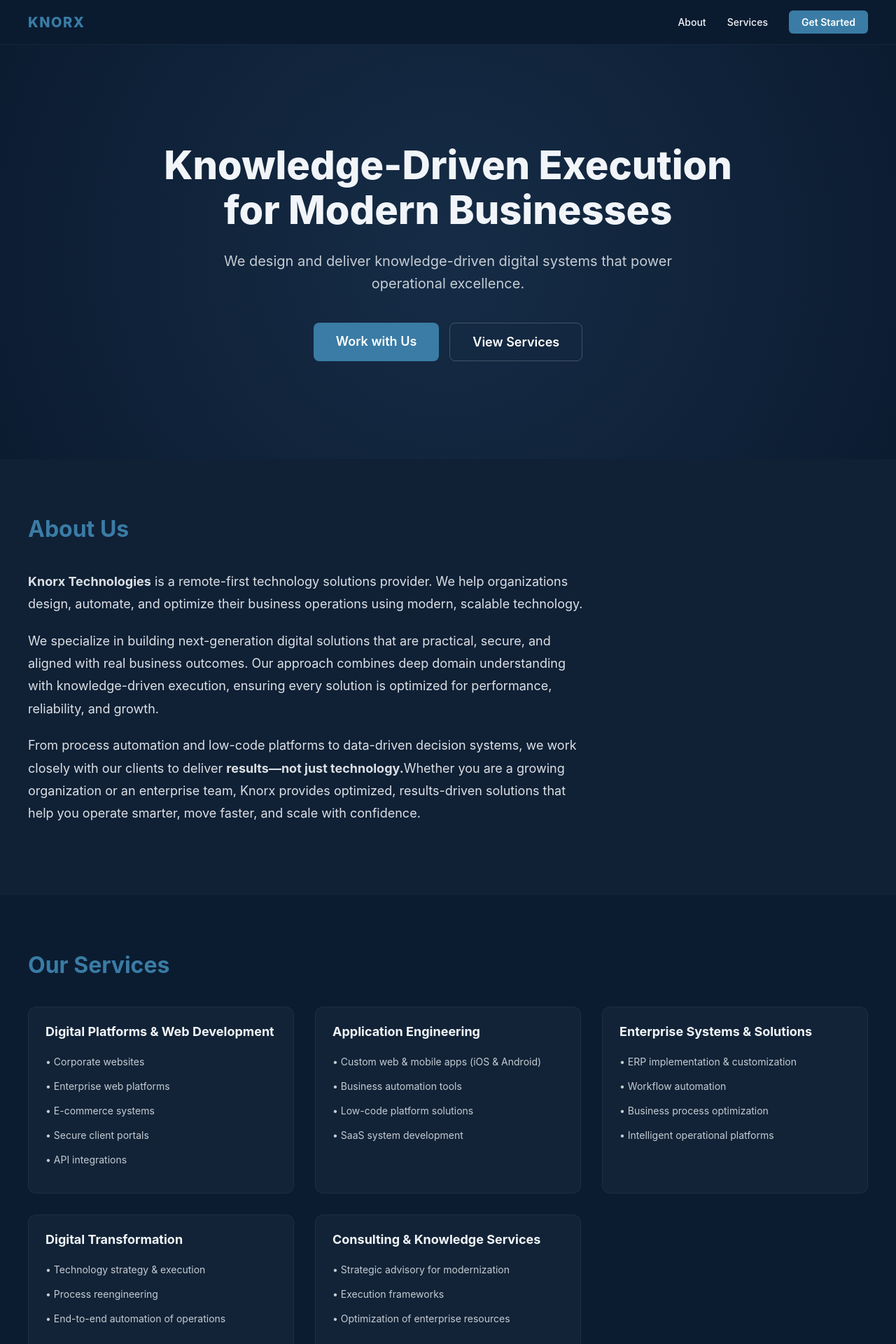
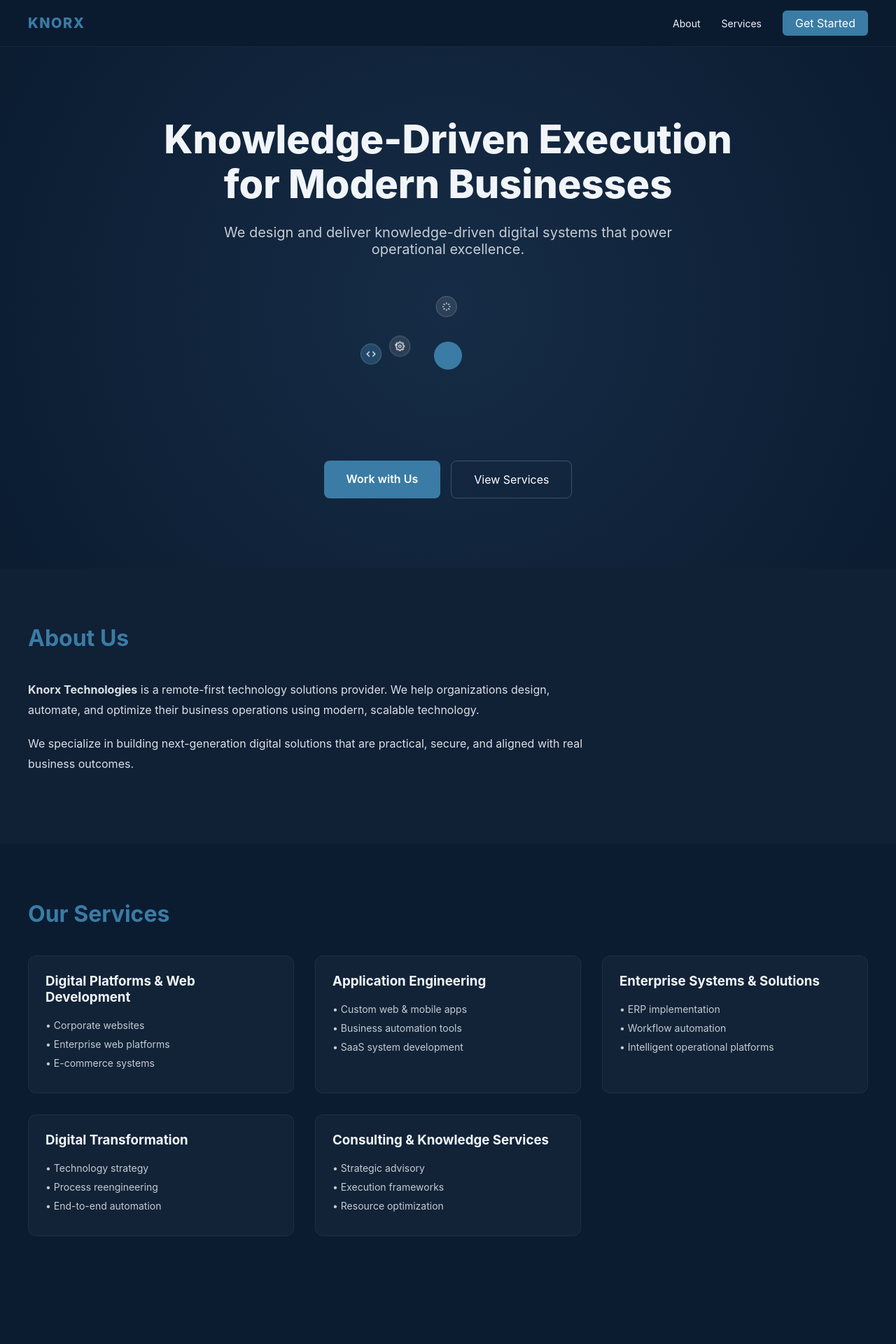
Before and after one commit to Sixtus-Ikpali/knorx-website, a Next.js app: page / in a window 1280 px wide. Shown: the top 1920 px of the page at 70% size. Built offline with nearby package versions, Linux system fonts and the light colour scheme.

Commit message:
Add tech orbit animation to hero section

```diff
--- a/app/page.tsx
+++ b/app/page.tsx
@@ -10,14 +10,12 @@ export default function Home() {
   const [error, setError] = useState<string | null>(null);
   const [year, setYear] = useState<number>(2026);
 
-  // Mobile Menu State
   const [isMobileMenuOpen, setIsMobileMenuOpen] = useState(false);
 
   useEffect(() => {
     setYear(new Date().getFullYear());
   }, []);
 
-  // Lock body scroll when mobile menu is open
   useEffect(() => {
     if (isMobileMenuOpen) {
       document.body.style.overflow = 'hidden';
@@ -59,10 +57,6 @@ export default function Home() {
 
   return (
     <main style={styles.main}>
-      {/* INTERNAL CSS FOR RESPONSIVENESS
-         This handles the logic to show/hide the hamburger button
-         based on screen width.
-      */}
       <style jsx global>{`
         @media (max-width: 768px) {
           .desktop-nav { display: none !important; }
@@ -72,40 +66,42 @@ export default function Home() {
           .desktop-nav { display: flex !important; }
           .mobile-toggle { display: none !important; }
         }
+
+        /* KEYFRAMES FOR ORBIT ANIMATION */
+        @keyframes orbit {
+          from { transform: rotate(0deg) translateX(70px) rotate(0deg); }
+          to   { transform: rotate(360deg) translateX(70px) rotate(-360deg); }
+        }
+        @keyframes orbit-reverse {
+          from { transform: rotate(360deg) translateX(110px) rotate(-360deg); }
+          to   { transform: rotate(0deg) translateX(110px) rotate(0deg); }
+        }
+        @keyframes pulse-ring {
+          0% { transform: scale(0.8); opacity: 0.5; }
+          50% { transform: scale(1.2); opacity: 0.2; }
+          100% { transform: scale(0.8); opacity: 0.5; }
+        }
       `}</style>
 
       <header style={styles.header}>
         <div style={styles.nav}>
-          {/* LOGO */}
           <div style={styles.logoContainer}>
-             {/* If you have the image, uncomment the img tag below.
-                 If not, the text fallback looks great too. */}
-            {/* <img src="/logo.png" alt="KNORX Logo" style={styles.logoImage} /> */}
             <span style={styles.logoText}>KNORX</span>
           </div>
 
-          {/* DESKTOP NAVIGATION */}
           <div className="desktop-nav" style={styles.navLinks}>
             <a href="#about" style={styles.link}>About</a>
             <a href="#services" style={styles.link}>Services</a>
             <a href="#contact" style={styles.navButton}>Get Started</a>
           </div>
 
-          {/* MOBILE HAMBURGER BUTTON */}
-          <button
-            className="mobile-toggle"
-            onClick={toggleMenu}
-            style={styles.hamburgerButton}
-            aria-label="Toggle menu"
-          >
+          <button className="mobile-toggle" onClick={toggleMenu} style={styles.hamburgerButton} aria-label="Toggle menu">
             {isMobileMenuOpen ? (
-              // Close Icon (X)
               <svg width="24" height="24" viewBox="0 0 24 24" fill="none" stroke="currentColor" strokeWidth="2">
                 <line x1="18" y1="6" x2="6" y2="18"></line>
                 <line x1="6" y1="6" x2="18" y2="18"></line>
               </svg>
             ) : (
-              // Hamburger Icon
               <svg width="24" height="24" viewBox="0 0 24 24" fill="none" stroke="currentColor" strokeWidth="2">
                 <line x1="3" y1="12" x2="21" y2="12"></line>
                 <line x1="3" y1="6" x2="21" y2="6"></line>
@@ -116,7 +112,6 @@ export default function Home() {
         </div>
       </header>
 
-      {/* MOBILE MENU OVERLAY */}
       {isMobileMenuOpen && (
         <div style={styles.mobileMenu}>
           <div style={styles.mobileMenuLinks}>
@@ -127,21 +122,35 @@ export default function Home() {
         </div>
       )}
 
-      {/* HERO SECTION */}
+      {/* HERO SECTION WITH ANIMATION */}
       <section style={styles.hero}>
-        <h1 style={styles.heading}>
-          Knowledge-Driven Execution for Modern Businesses
-        </h1>
-        <p style={styles.subtext}>
-          We design and deliver knowledge-driven digital systems that power operational excellence.
-        </p>
+        <h1 style={styles.heading}>Knowledge-Driven Execution for Modern Businesses</h1>
+        <p style={styles.subtext}>We design and deliver knowledge-driven digital systems that power operational excellence.</p>
+
+        {/* TECH ORBIT ANIMATION COMPONENT */}
+        <div style={styles.orbitContainer}>
+          <div style={styles.centralNode}>
+             <div style={styles.pulseRing}></div>
+          </div>
+          {/* Orbiting Icons/Nodes */}
+          <div style={{...styles.orbitNode, animation: 'orbit 8s linear infinite'}}>
+             <svg width="14" height="14" viewBox="0 0 24 24" fill="none" stroke="#fff" strokeWidth="2"><path d="M12 2v4m0 12v4M4.93 4.93l2.83 2.83m8.48 8.48l2.83 2.83M2 12h4m12 0h4M4.93 19.07l2.83-2.83m8.48-8.48l2.83-2.83"/></svg>
+          </div>
+          <div style={{...styles.orbitNode, animation: 'orbit-reverse 12s linear infinite', backgroundColor: 'rgba(58, 124, 165, 0.4)'}}>
+             <svg width="14" height="14" viewBox="0 0 24 24" fill="none" stroke="#fff" strokeWidth="2"><polyline points="16 18 22 12 16 6"></polyline><polyline points="8 6 2 12 8 18"></polyline></svg>
+          </div>
+          <div style={{...styles.orbitNode, animation: 'orbit 15s linear infinite', animationDelay: '-2s'}}>
+             <svg width="14" height="14" viewBox="0 0 24 24" fill="none" stroke="#fff" strokeWidth="2"><circle cx="12" cy="12" r="3"></circle><path d="M19.4 15a1.65 1.65 0 0 0 .33 1.82l.06.06a2 2 0 0 1 0 2.83 2 2 0 0 1-2.83 0l-.06-.06a1.65 1.65 0 0 0-1.82-.33 1.65 1.65 0 0 0-1 1.51V21a2 2 0 0 1-2 2 2 2 0 0 1-2-2v-.09A1.65 1.65 0 0 0 9 19.4a1.65 1.65 0 0 0-1.82.33l-.06.06a2 2 0 0 1-2.83 0 2 2 0 0 1 0-2.83l.06-.06a1.65 1.65 0 0 0 .33-1.82 1.65 1.65 0 0 0-1.51-1V11a2 2 0 0 1-2-2 2 2 0 0 1 2-2h.09A1.65 1.65 0 0 0 4.6 9a1.65 1.65 0 0 0-.33-1.82l-.06-.06a2 2 0 0 1 0-2.83 2 2 0 0 1 2.83 0l.06.06a1.65 1.65 0 0 0 1.82.33H9a1.65 1.65 0 0 0 1-1.51V3a2 2 0 0 1 2-2 2 2 0 0 1 2 2v.09a1.65 1.65 0 0 0 1 1.51 1.65 1.65 0 0 0 1.82-.33l.06-.06a2 2 0 0 1 2.83 0 2 2 0 0 1 0 2.83l-.06.06a1.65 1.65 0 0 0-.33 1.82V9a1.65 1.65 0 0 0 1.51 1H21a2 2 0 0 1 2 2 2 2 0 0 1-2 2h-.09a1.65 1.65 0 0 0-1.51 1z"></path></svg>
+          </div>
+        </div>
+
         <div style={{ marginTop: '40px', display: 'flex', flexWrap: 'wrap', gap: '15px', justifyContent: 'center' }}>
           <a href="#contact" style={styles.heroButton}>Work with Us</a>
           <a href="#services" style={styles.heroSecondaryButton}>View Services</a>
         </div>
       </section>
 
-      {/* ABOUT US SECTION */}
+      {/* REST OF THE SECTIONS REMAIN THE SAME */}
       <section id="about" style={styles.aboutSection}>
         <div style={styles.container}>
           <h2 style={styles.sectionTitle}>About Us</h2>
@@ -152,18 +161,11 @@ export default function Home() {
             </p>
             <p style={styles.aboutText}>
               We specialize in building next-generation digital solutions that are practical, secure, and aligned with real business outcomes.
-              Our approach combines deep domain understanding with knowledge-driven execution, ensuring every solution is optimized for performance, reliability, and growth.
-            </p>
-
-            <p style={styles.aboutText}>
-              From process automation and low-code platforms to data-driven decision systems, we work closely with our clients to deliver <strong>results—not just technology.</strong>
-              Whether you are a growing organization or an enterprise team, Knorx provides optimized, results-driven solutions that help you operate smarter, move faster, and scale with confidence.
             </p>
           </div>
         </div>
       </section>
 
-      {/* SERVICES SECTION */}
       <section id="services" style={styles.section}>
         <div style={styles.container}>
           <h2 style={styles.sectionTitle}>Our Services</h2>
@@ -182,23 +184,15 @@ export default function Home() {
         </div>
       </section>
 
-      {/* CONTACT SECTION */}
       <section id="contact" style={styles.section}>
         <div style={styles.container}>
           <div style={styles.contactContainer}>
             <h2 style={styles.sectionTitle}>Start a Conversation</h2>
-            <p style={{ marginBottom: '24px', opacity: 0.7 }}>
-              Ready to modernize your infrastructure? Let’s discuss your objectives.
-            </p>
             <form onSubmit={handleSubmit} style={styles.form}>
               <input name="name" placeholder="Full Name" required style={styles.input} />
               <input name="email" type="email" placeholder="Email" required style={styles.input} />
               <textarea name="message" placeholder="How can we help?" required style={styles.textarea} />
-              <button
-                type="submit"
-                disabled={loading}
-                style={{...styles.button, opacity: loading ? 0.7 : 1}}
-              >
+              <button type="submit" disabled={loading} style={{...styles.button, opacity: loading ? 0.7 : 1}}>
                 {loading ? 'Sending...' : 'Send Message'}
               </button>
               {success && <p style={{ color: '#4ade80', marginTop: '10px' }}>✓ Message sent successfully.</p>}
@@ -216,272 +210,54 @@ export default function Home() {
 }
 
 const services = [
-  {
-    title: 'Digital Platforms & Web Development',
-    items: ['Corporate websites', 'Enterprise web platforms', 'E-commerce systems', 'Secure client portals', 'API integrations']
-  },
-  {
-    title: 'Application Engineering',
-    items: ['Custom web & mobile apps (iOS & Android)', 'Business automation tools', 'Low-code platform solutions', 'SaaS system development']
-  },
-  {
-    title: 'Enterprise Systems & Solutions',
-    items: ['ERP implementation & customization', 'Workflow automation', 'Business process optimization', 'Intelligent operational platforms']
-  },
-  {
-    title: 'Digital Transformation',
-    items: ['Technology strategy & execution', 'Process reengineering', 'End-to-end automation of operations']
-  },
-  {
-    title: 'Consulting & Knowledge Services',
-    items: ['Strategic advisory for modernization', 'Execution frameworks', 'Optimization of enterprise resources']
-  }
+  { title: 'Digital Platforms & Web Development', items: ['Corporate websites', 'Enterprise web platforms', 'E-commerce systems'] },
+  { title: 'Application Engineering', items: ['Custom web & mobile apps', 'Business automation tools', 'SaaS system development'] },
+  { title: 'Enterprise Systems & Solutions', items: ['ERP implementation', 'Workflow automation', 'Intelligent operational platforms'] },
+  { title: 'Digital Transformation', items: ['Technology strategy', 'Process reengineering', 'End-to-end automation'] },
+  { title: 'Consulting & Knowledge Services', items: ['Strategic advisory', 'Execution frameworks', 'Resource optimization'] }
 ];
 
 const styles: { [key: string]: React.CSSProperties } = {
-  main: {
-    fontFamily: 'Inter, system-ui, sans-serif',
-    backgroundColor: '#0b1c31',
-    color: '#f1f5f9',
-    minHeight: '100vh',
-    scrollBehavior: 'smooth'
-  },
-  header: {
-    padding: '15px 20px', // Adjusted for mobile
-    borderBottom: '1px solid rgba(255,255,255,0.05)',
-    position: 'sticky',
-    top: 0,
-    backgroundColor: 'rgba(11, 28, 49, 0.95)',
-    backdropFilter: 'blur(10px)',
-    zIndex: 100
-  },
-  nav: {
-    display: 'flex',
-    justifyContent: 'space-between',
-    alignItems: 'center',
-    maxWidth: '1200px',
-    margin: '0 auto'
-  },
-  logoContainer: {
-    display: 'flex',
-    alignItems: 'center',
-    gap: '12px'
-  },
-  logoImage: {
-    height: '40px',
-    width: 'auto',
-    borderRadius: '4px'
-  },
-  logoText: {
-    color: '#3a7ca5',
-    fontWeight: 800,
-    fontSize: '20px',
-    letterSpacing: '1.5px'
-  },
-  navLinks: {
-    display: 'flex', // Default, hidden by CSS on mobile
-    alignItems: 'center',
-    gap: '30px'
-  },
-  hamburgerButton: {
-    background: 'none',
-    border: 'none',
-    color: '#f1f5f9',
-    cursor: 'pointer',
-    padding: '5px',
-    display: 'none' // Default, shown by CSS on mobile
-  },
-  mobileMenu: {
-    position: 'fixed',
-    top: '70px', // Below header
-    left: 0,
-    width: '100%',
-    height: 'calc(100vh - 70px)',
-    backgroundColor: '#0b1c31',
-    zIndex: 99,
-    display: 'flex',
-    justifyContent: 'center',
-    alignItems: 'flex-start',
-    paddingTop: '60px'
-  },
-  mobileMenuLinks: {
-    display: 'flex',
-    flexDirection: 'column',
-    alignItems: 'center',
-    gap: '30px',
-    width: '100%'
-  },
-  mobileLink: {
-    fontSize: '20px',
-    color: '#f1f5f9',
-    textDecoration: 'none',
-    fontWeight: 500
-  },
-  mobileButton: {
-    backgroundColor: '#3a7ca5',
-    color: '#fff',
-    padding: '16px 40px',
-    borderRadius: '8px',
-    textDecoration: 'none',
-    fontSize: '18px',
-    fontWeight: 600
-  },
-  link: {
-    color: '#f1f5f9',
-    textDecoration: 'none',
-    fontSize: '14px',
-    fontWeight: 500
-  },
-  navButton: {
-    backgroundColor: '#3a7ca5',
-    color: '#fff',
-    padding: '8px 18px',
-    borderRadius: '6px',
-    textDecoration: 'none',
-    fontSize: '14px',
-    fontWeight: 600
-  },
-  hero: {
-    padding: '140px 20px',
-    textAlign: 'center',
-    background: 'radial-gradient(circle at 50% 50%, #162c46 0%, #0b1c31 100%)'
-  },
-  heading: {
-    fontSize: 'clamp(32px, 6vw, 56px)', // Clamp handles resizing
-    fontWeight: 800,
-    maxWidth: '900px',
-    margin: '0 auto',
-    lineHeight: 1.15
-  },
-  subtext: {
-    marginTop: '24px',
-    fontSize: 'clamp(16px, 4vw, 20px)',
-    opacity: 0.8,
-    maxWidth: '700px',
-    margin: '24px auto 0',
-    lineHeight: 1.6
-  },
-  heroButton: {
-    display: 'inline-block',
-    backgroundColor: '#3a7ca5',
-    color: '#fff',
-    padding: '16px 32px',
-    borderRadius: '8px',
-    textDecoration: 'none',
-    fontWeight: 600,
-    fontSize: '18px',
-  },
-  heroSecondaryButton: {
-    display: 'inline-block',
-    backgroundColor: 'transparent',
-    color: '#fff',
-    padding: '16px 32px',
-    borderRadius: '8px',
-    textDecoration: 'none',
-    fontWeight: 600,
-    fontSize: '18px',
-    border: '1px solid rgba(255,255,255,0.2)'
-  },
-  container: {
-    maxWidth: '1200px',
-    margin: '0 auto'
-  },
-  section: {
-    padding: '80px 20px'
-  },
-  aboutSection: {
-    padding: '80px 20px',
-    backgroundColor: 'rgba(255,255,255,0.02)'
-  },
-  aboutContent: {
-    maxWidth: '800px',
-    lineHeight: '1.8',
-    fontSize: 'clamp(16px, 2vw, 18px)'
-  },
-  aboutText: {
-    marginBottom: '20px',
-    opacity: 0.9
-  },
-  sectionTitle: {
-    fontSize: 'clamp(28px, 4vw, 32px)',
-    marginBottom: '40px',
-    color: '#3a7ca5',
-    fontWeight: 700
-  },
-  grid: {
-    display: 'grid',
-    gridTemplateColumns: 'repeat(auto-fit, minmax(280px, 1fr))',
-    gap: '30px'
-  },
-  card: {
-    padding: '24px',
-    backgroundColor: 'rgba(255,255,255,0.03)',
-    borderRadius: '12px',
-    border: '1px solid rgba(255,255,255,0.05)'
-  },
-  cardTitle: {
-    color: '#f1f5f9',
-    marginBottom: '20px',
-    fontSize: '18px',
-    fontWeight: 700
-  },
-  list: {
-    listStyleType: 'none',
-    padding: 0,
-    margin: 0,
-    opacity: 0.8,
-    fontSize: '14px',
-    lineHeight: '1.8'
-  },
-  listItem: {
-    marginBottom: '10px'
-  },
-  contactContainer: {
-    maxWidth: '600px',
-    width: '100%'
-  },
-  form: {
-    display: 'flex',
-    flexDirection: 'column',
-    gap: '16px'
-  },
-  input: {
-    padding: '14px',
-    borderRadius: '8px',
-    border: '1px solid rgba(255,255,255,0.1)',
-    backgroundColor: 'rgba(255,255,255,0.05)',
-    color: '#fff',
-    outline: 'none',
-    fontSize: '16px',
-    width: '100%'
-  },
-  textarea: {
-    padding: '14px',
-    borderRadius: '8px',
-    border: '1px solid rgba(255,255,255,0.1)',
-    backgroundColor: 'rgba(255,255,255,0.05)',
-    color: '#fff',
-    minHeight: '150px',
-    outline: 'none',
-    fontFamily: 'inherit',
-    fontSize: '16px',
-    width: '100%'
-  },
-  button: {
-    backgroundColor: '#3a7ca5',
-    padding: '16px',
-    borderRadius: '8px',
-    border: 'none',
-    color: '#ffffff',
-    fontWeight: 600,
-    cursor: 'pointer',
-    fontSize: '16px'
-  },
-  footer: {
-    padding: '60px 20px',
-    textAlign: 'center',
-    opacity: 0.5,
-    fontSize: '14px',
-    borderTop: '1px solid rgba(255,255,255,0.05)'
-  }
+  main: { fontFamily: 'Inter, system-ui, sans-serif', backgroundColor: '#0b1c31', color: '#f1f5f9', minHeight: '100vh', scrollBehavior: 'smooth' },
+  header: { padding: '15px 20px', borderBottom: '1px solid rgba(255,255,255,0.05)', position: 'sticky', top: 0, backgroundColor: 'rgba(11, 28, 49, 0.95)', backdropFilter: 'blur(10px)', zIndex: 100 },
+  nav: { display: 'flex', justifyContent: 'space-between', alignItems: 'center', maxWidth: '1200px', margin: '0 auto' },
+  logoContainer: { display: 'flex', alignItems: 'center', gap: '12px' },
+  logoText: { color: '#3a7ca5', fontWeight: 800, fontSize: '20px', letterSpacing: '1.5px' },
+  navLinks: { display: 'flex', alignItems: 'center', gap: '30px' },
+  hamburgerButton: { background: 'none', border: 'none', color: '#f1f5f9', cursor: 'pointer', padding: '5px' },
+  mobileMenu: { position: 'fixed', top: '70px', left: 0, width: '100%', height: 'calc(100vh - 70px)', backgroundColor: '#0b1c31', zIndex: 99, display: 'flex', justifyContent: 'center', alignItems: 'flex-start', paddingTop: '60px' },
+  mobileMenuLinks: { display: 'flex', flexDirection: 'column', alignItems: 'center', gap: '30px', width: '100%' },
+  mobileLink: { fontSize: '20px', color: '#f1f5f9', textDecoration: 'none' },
+  mobileButton: { backgroundColor: '#3a7ca5', color: '#fff', padding: '16px 40px', borderRadius: '8px', textDecoration: 'none' },
+  link: { color: '#f1f5f9', textDecoration: 'none', fontSize: '14px' },
+  navButton: { backgroundColor: '#3a7ca5', color: '#fff', padding: '8px 18px', borderRadius: '6px', textDecoration: 'none' },
+  hero: { padding: '100px 20px', textAlign: 'center', background: 'radial-gradient(circle at 50% 50%, #162c46 0%, #0b1c31 100%)', display: 'flex', flexDirection: 'column', alignItems: 'center' },
+  heading: { fontSize: 'clamp(32px, 6vw, 56px)', fontWeight: 800, maxWidth: '900px', margin: '0 auto', lineHeight: 1.15 },
+  subtext: { marginTop: '24px', fontSize: 'clamp(16px, 4vw, 20px)', opacity: 0.8, maxWidth: '700px', margin: '24px auto 0' },
+
+  /* NEW ANIMATION STYLES */
+  orbitContainer: { position: 'relative', width: '300px', height: '220px', display: 'flex', justifyContent: 'center', alignItems: 'center', marginTop: '30px' },
+  centralNode: { width: '40px', height: '40px', backgroundColor: '#3a7ca5', borderRadius: '50%', zIndex: 5, position: 'relative' },
+  pulseRing: { position: 'absolute', width: '100%', height: '100%', borderRadius: '50%', border: '2px solid #3a7ca5', animation: 'pulse-ring 3s ease-out infinite' },
+  orbitNode: { position: 'absolute', width: '30px', height: '30px', backgroundColor: 'rgba(255,255,255,0.1)', borderRadius: '50%', display: 'flex', justifyContent: 'center', alignItems: 'center', border: '1px solid rgba(255,255,255,0.2)' },
+
+  heroButton: { display: 'inline-block', backgroundColor: '#3a7ca5', color: '#fff', padding: '16px 32px', borderRadius: '8px', textDecoration: 'none', fontWeight: 600 },
+  heroSecondaryButton: { display: 'inline-block', border: '1px solid rgba(255,255,255,0.2)', color: '#fff', padding: '16px 32px', borderRadius: '8px', textDecoration: 'none' },
+  container: { maxWidth: '1200px', margin: '0 auto' },
+  section: { padding: '80px 20px' },
+  aboutSection: { padding: '80px 20px', backgroundColor: 'rgba(255,255,255,0.02)' },
+  aboutContent: { maxWidth: '800px', lineHeight: '1.8' },
+  aboutText: { marginBottom: '20px', opacity: 0.9 },
+  sectionTitle: { fontSize: 'clamp(28px, 4vw, 32px)', marginBottom: '40px', color: '#3a7ca5' },
+  grid: { display: 'grid', gridTemplateColumns: 'repeat(auto-fit, minmax(280px, 1fr))', gap: '30px' },
+  card: { padding: '24px', backgroundColor: 'rgba(255,255,255,0.03)', borderRadius: '12px', border: '1px solid rgba(255,255,255,0.05)' },
+  cardTitle: { color: '#f1f5f9', marginBottom: '20px', fontWeight: 700 },
+  list: { listStyleType: 'none', padding: 0, opacity: 0.8, fontSize: '14px' },
+  listItem: { marginBottom: '10px' },
+  contactContainer: { maxWidth: '600px' },
+  form: { display: 'flex', flexDirection: 'column', gap: '16px' },
+  input: { padding: '14px', borderRadius: '8px', border: '1px solid rgba(255,255,255,0.1)', backgroundColor: 'rgba(255,255,255,0.05)', color: '#fff' },
+  textarea: { padding: '14px', borderRadius: '8px', border: '1px solid rgba(255,255,255,0.1)', backgroundColor: 'rgba(255,255,255,0.05)', color: '#fff', minHeight: '150px' },
+  button: { backgroundColor: '#3a7ca5', padding: '16px', borderRadius: '8px', border: 'none', color: '#ffffff', fontWeight: 600, cursor: 'pointer' },
+  footer: { padding: '60px 20px', textAlign: 'center', opacity: 0.5, borderTop: '1px solid rgba(255,255,255,0.05)' }
 };
```
